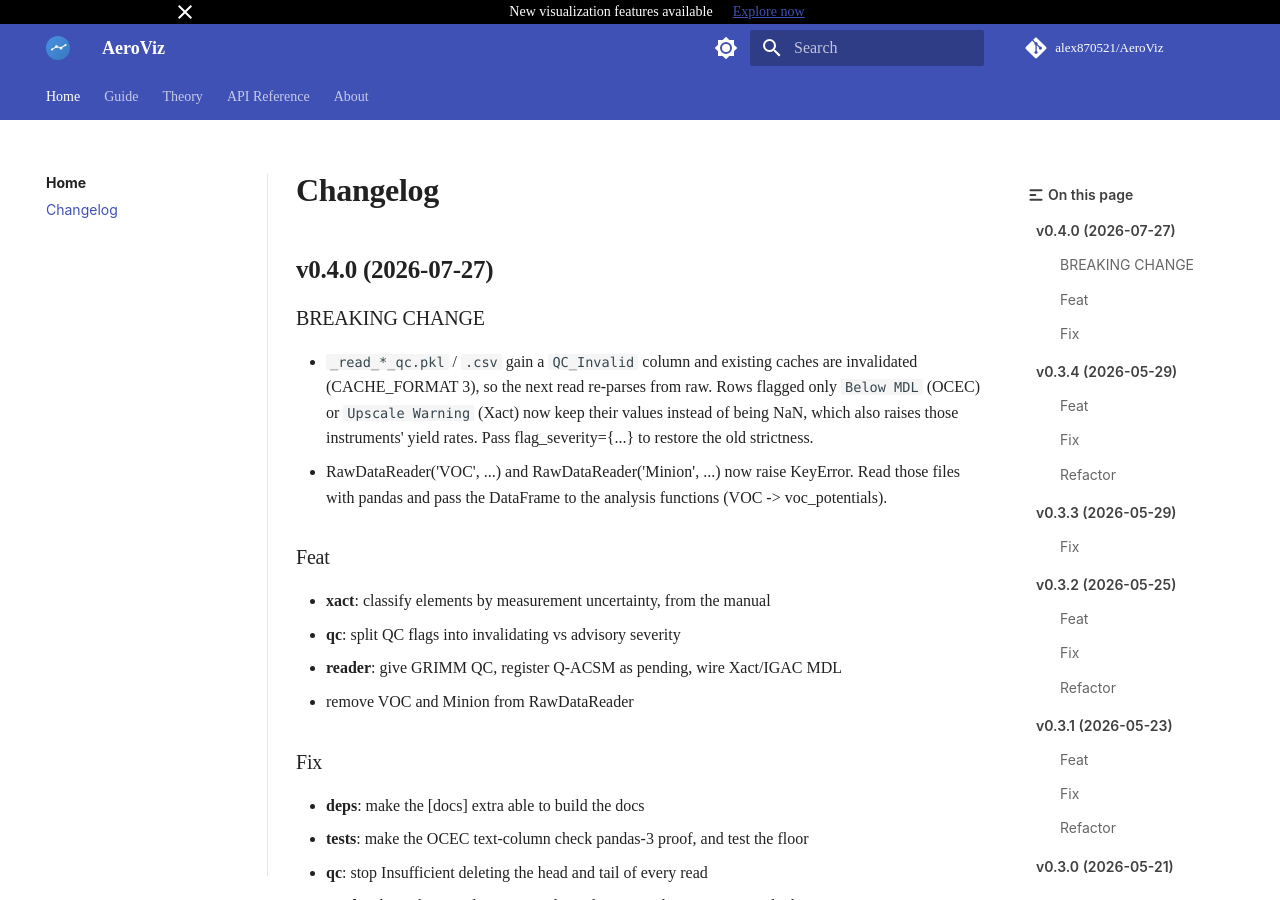
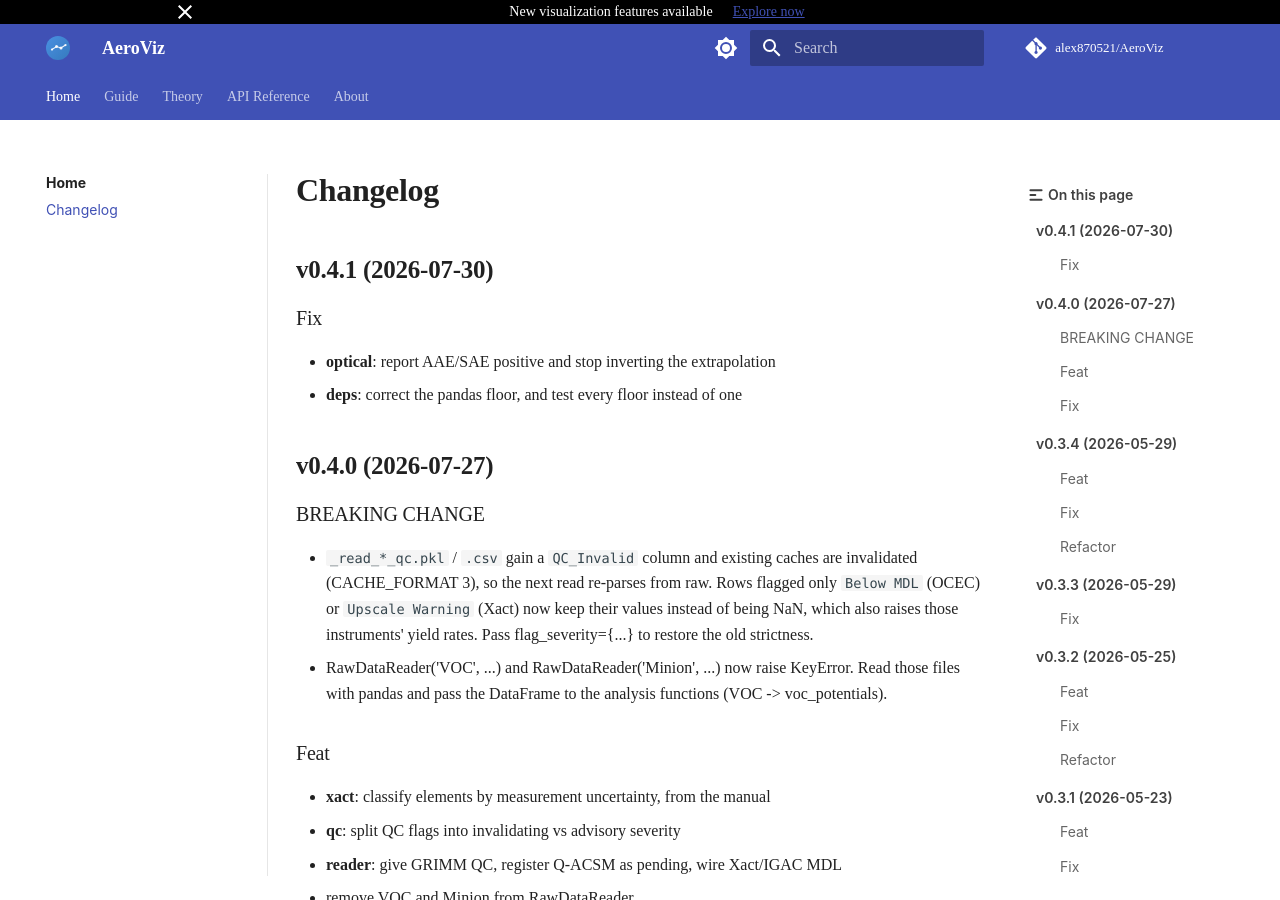
Before and after one commit to Alex870521/AeroViz, an MkDocs documentation site: the page built from docs/CHANGELOG.md, in a window 1280 px wide and 900 px high. Built offline with MkDocs 1.6.1 and Material for MkDocs 9.7.7, drawn with Linux system fonts in a browser that asks for light colours; some web fonts are replaced; comment, search, counter and statistics services are not loaded.

Commit message:
bump: version 0.4.0 → 0.4.1

```diff
--- a/docs/CHANGELOG.md
+++ b/docs/CHANGELOG.md
@@ -1,3 +1,10 @@
+## v0.4.1 (2026-07-30)
+
+### Fix
+
+- **optical**: report AAE/SAE positive and stop inverting the extrapolation
+- **deps**: correct the pandas floor, and test every floor instead of one
+
 ## v0.4.0 (2026-07-27)
 
 ### BREAKING CHANGE
--- a/pyproject.toml
+++ b/pyproject.toml
@@ -9,7 +9,7 @@ build-backend = "mesonpy"
 
 [project]
 name = "AeroViz"
-version = "0.4.0"
+version = "0.4.1"
 description = "Aerosol data processing and visualization toolkit. Read, QC, and analyze data from SMPS, APS, AE33, TEOM, Nephelometer, XRF, and 15+ atmospheric instruments."
 authors = [{ name = "Alex Chan", email = "alex870521@gmail.com" }]
 license = { text = "MIT" }
```
